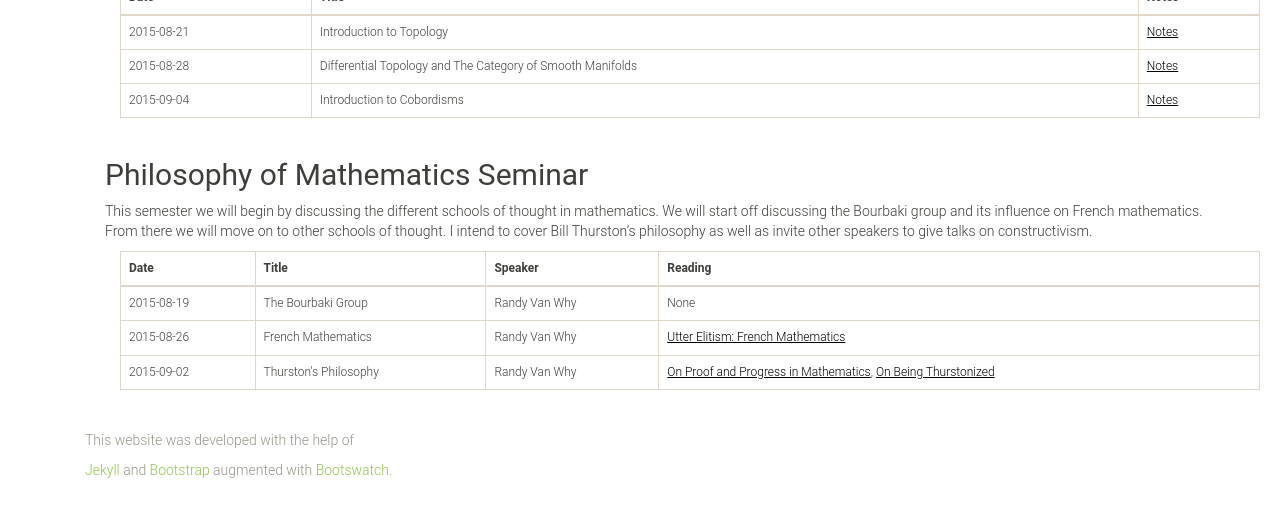
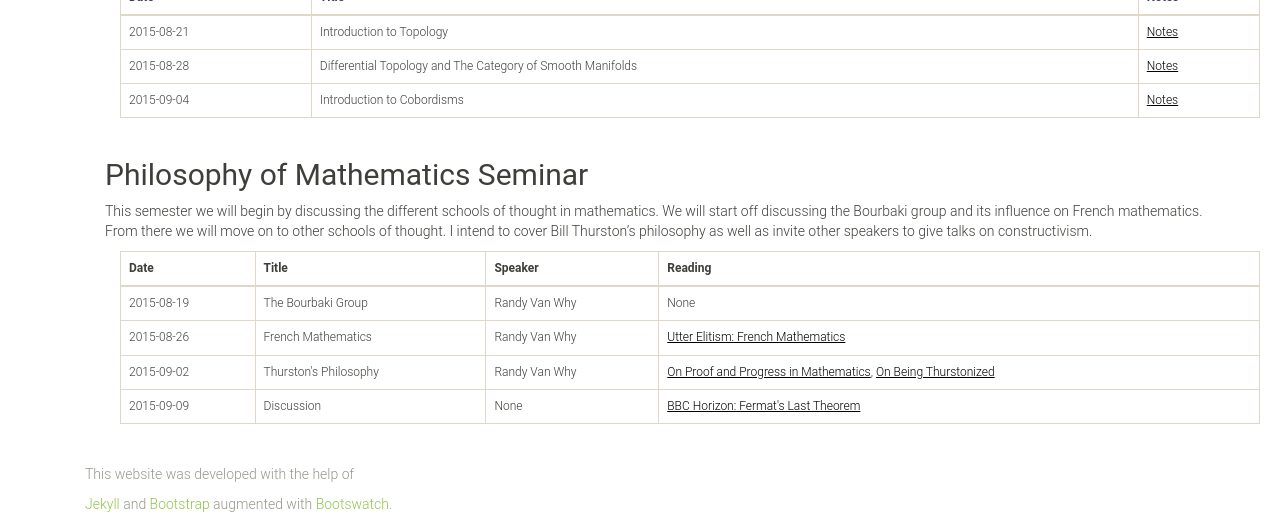
Before and after one commit to rvanwhy/rvanwhy.github.io, a Jekyll site: the page built from 02-seminars.md, in a window 1280 px wide. Shown: the part 437-961 px from the top of the page. Built offline with Jekyll 4.4.1, drawn with Linux system fonts in a browser that asks for light colours; nearby versions of some CDN libraries; formulas are drawn with MathJax 3; before the commit the page ends 927 px from its top, so only the background shows below that.

Commit message:
UPDATE: Added information about MathPhil meeting on 9/09/2015

```diff
--- a/02-seminars.md
+++ b/02-seminars.md
@@ -85,6 +85,12 @@ other speakers to give talks on constructivism.
 		<td>Randy Van Why</td>
         	<td><a style="color:black" href="http://www.ams.org/journals/bull/1994-30-02/S0273-0979-1994-00502-6/S0273-0979-1994-00502-6.pdf">On Proof and Progress in Mathematics</a>, <a style="color:black" href="http://www.math.uchicago.edu/~farb/papers/thurston.pd">On Being Thurstonized</a></td>
       	 </tr>
+	 <tr>
+		<td>2015-09-09</td>
+		<td>Discussion</td>
+		<td>None</td>
+        	<td><a style="color:black" href="https://vimeo.com/18216532">BBC Horizon: Fermat's Last Theorem</a></td>
+      	 </tr>
     	 </tbody>
 </table>
 </div>
```
